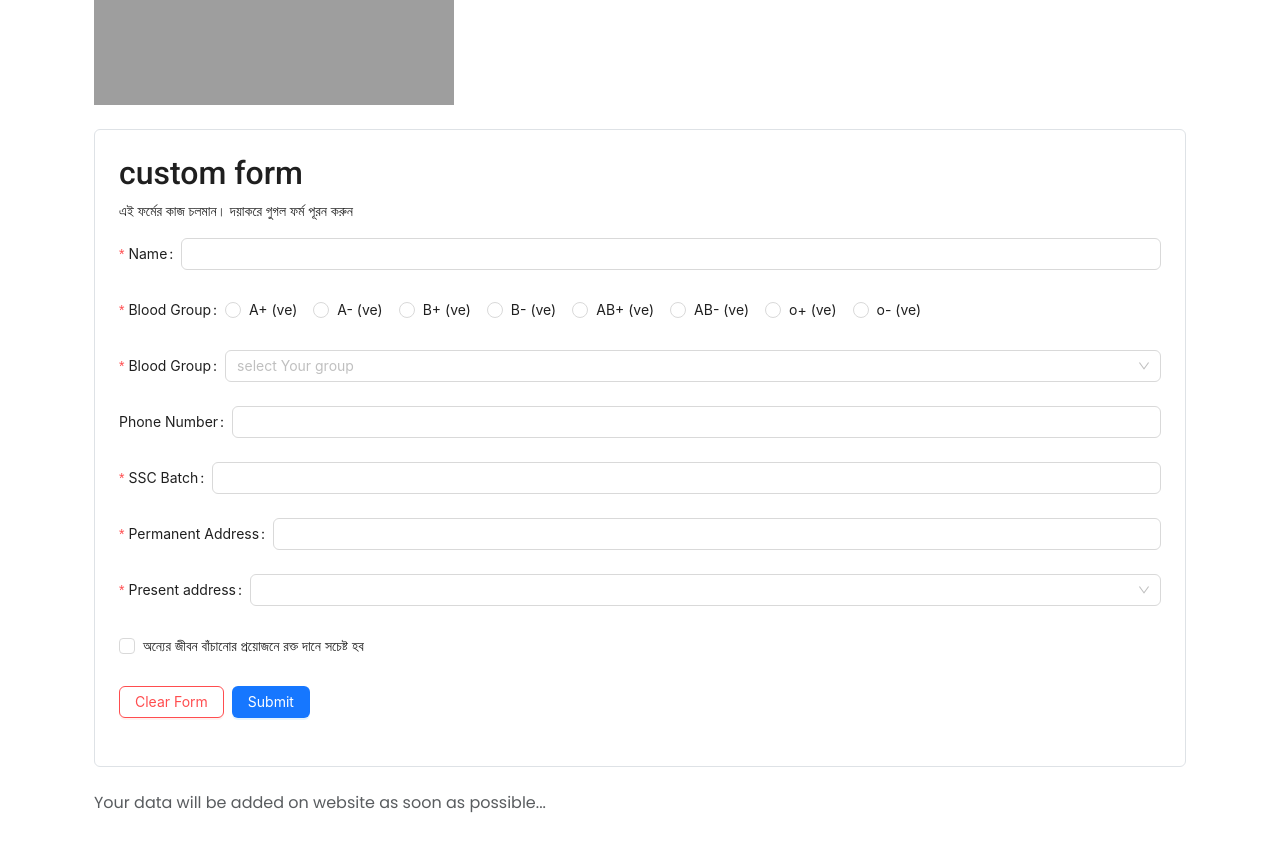
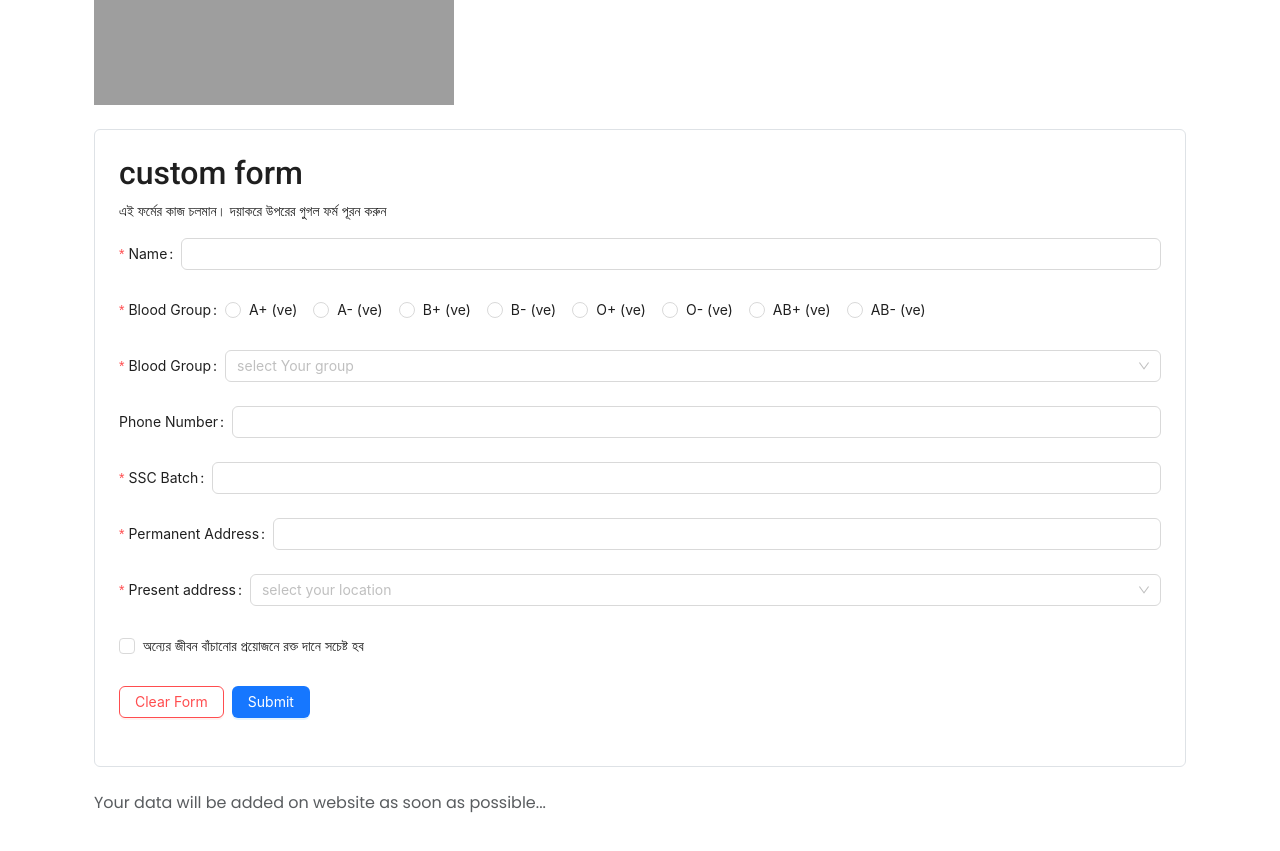
Before and after one commit to ashiful2002/rswa, a React (Vite) app: page /bgForm in a window 1280 px wide. Shown: the part 1260-2111 px from the top of the page. Built offline with nearby package versions, Linux system fonts and the light colour scheme; grey boxes are pictures that could not be loaded.

Commit message:
Added Form feature

```diff
--- a/src/Components/Form/BgFormAnt.jsx
+++ b/src/Components/Form/BgFormAnt.jsx
@@ -11,6 +11,7 @@ import {
   Alert,
 } from "antd";
 import App from "../.../../../App";
+import { bgFormData } from "../../constants";
 
 const BgFormAnt = () => {
   const [isLoading, setIsLoading] = useState(false);
@@ -26,21 +27,19 @@ const BgFormAnt = () => {
       form.resetFields();
       console.log(values);
       setIsLoading(false);
-    }, 1000);
+    }, 2000);
   };
 
   return (
     <>
-      <Spin spinning={isLoading} size="large" tip="Your data has been submited">
       <div className="flex items-center justify-center" from={form}>
         <Form
           onFinish={onFinish}
           className="my-4 rounded border p-4 drop-shadow-sm focus:drop-shadow-lg md:min-w-[900px]"
         >
-            {" "}
           <h2 className="pageTitle">custom form</h2>
           <p className="text-red-500">
-              এই ফর্মের কাজ চলমান। দয়াকরে গুগল ফর্ম পূরন করুন
+            এই ফর্মের কাজ চলমান। দয়াকরে উপরের গুগল ফর্ম পূরন করুন
           </p>
           <Form.Item label="Name" name="name" required>
             <Input />
@@ -53,14 +52,11 @@ const BgFormAnt = () => {
           >
             <Space>
               <Radio.Group className="flex flex-col gap-2">
-                  <Radio value="A+"> A+ (ve)</Radio>
-                  <Radio value="A-"> A- (ve) </Radio>
-                  <Radio value="B+"> B+ (ve)</Radio>
-                  <Radio value="B-"> B- (ve)</Radio>
-                  <Radio value="AB+"> AB+ (ve)</Radio>
-                  <Radio value="AB-"> AB- (ve)</Radio>
-                  <Radio value="o+"> o+ (ve)</Radio>
-                  <Radio value="o-"> o- (ve)</Radio>
+                {bgFormData.map((item, index) => (
+                  <Radio key={index} value={item.value}>
+                    {item.name}
+                  </Radio>
+                ))}
               </Radio.Group>
             </Space>
           </Form.Item>
@@ -70,25 +66,16 @@ const BgFormAnt = () => {
             required
             className=""
           >
-
             <Select className="capitalize" placeholder="select Your group">
-                  <Select.Option value=" A+">A+(ve)</Select.Option>
-                  <Select.Option value="A-">A-(ve)</Select.Option>
-                  <Select.Option value="B+">B+(ve)</Select.Option>
-                  <Select.Option value="B-">B-(ve)</Select.Option>
-                  <Select.Option value="o+">o+(ve)</Select.Option>
-                  <Select.Option value="o-">o-(ve)</Select.Option>
-                  <Select.Option value="AB+">AB+(ve)</Select.Option>
-                  <Select.Option value="AB-">AB-(ve)</Select.Option>
+              {/* mapping data from index */}
+              {bgFormData.map((item, index) => (
+                <Select.Option key={index} value={item.value}>
+                  {item.name}
+                </Select.Option>
+              ))}
             </Select>
-
           </Form.Item>
-            <Form.Item
-              label="Phone Number"
-              name="phone_number"
-              min={1}
-              max={11}
-            >
+          <Form.Item label="Phone Number" name="phone_number" min={1} max={11}>
             <Input type="number" />
           </Form.Item>
           <Form.Item label="SSC Batch" name="ssc_batch" required>
@@ -107,7 +94,7 @@ const BgFormAnt = () => {
             placeholder="select"
             required
           >
-              <Select className="capitalize">
+            <Select className="capitalize" placeholder="select your location">
               <Select.Option value="rowmari">Rowmari</Select.Option>
               <Select.Option value="dhaka">Dhaka</Select.Option>
               <Select.Option value="gazipur">Gazipur</Select.Option>
@@ -129,6 +116,11 @@ const BgFormAnt = () => {
               অন্যের জীবন বাঁচানোর প্রয়োজনে রক্ত দানে সচেষ্ট হব
             </Checkbox>
           </Form.Item>
+          <Spin
+            spinning={isLoading}
+            size="large"
+            tip="Your data has been submited"
+          >
             <Form.Item>
               <Space className="flex justify-between">
                 <Button htmlType="reset" color="danger" variant="outlined">
@@ -140,9 +132,9 @@ const BgFormAnt = () => {
                 </Button>
               </Space>
             </Form.Item>
+          </Spin>
         </Form>
-        </div>
-      </Spin>
+      </div>{" "}
     </>
   );
 };
--- a/src/constants/index.js
+++ b/src/constants/index.js
@@ -324,3 +324,38 @@ export const busData = [
     phoneNumber: "01764-269773",
   },
 ];
+
+export const bgFormData = [
+  {
+    value: "A+",
+    name: "A+ (ve)",
+  },
+  {
+    value: "A-",
+    name: "A- (ve)",
+  },
+  {
+    value: "B+",
+    name: "B+ (ve)",
+  },
+  {
+    value: "B-",
+    name: "B- (ve)",
+  },
+  {
+    value: "O+",
+    name: "O+ (ve)",
+  },
+  {
+    value: "O-",
+    name: "O- (ve)",
+  },
+  {
+    value: "AB+",
+    name: "AB+ (ve)",
+  },
+  {
+    value: "AB-",
+    name: "AB- (ve)",
+  },
+];
```
Lines whose indentation alone changed are shown as unchanged.
